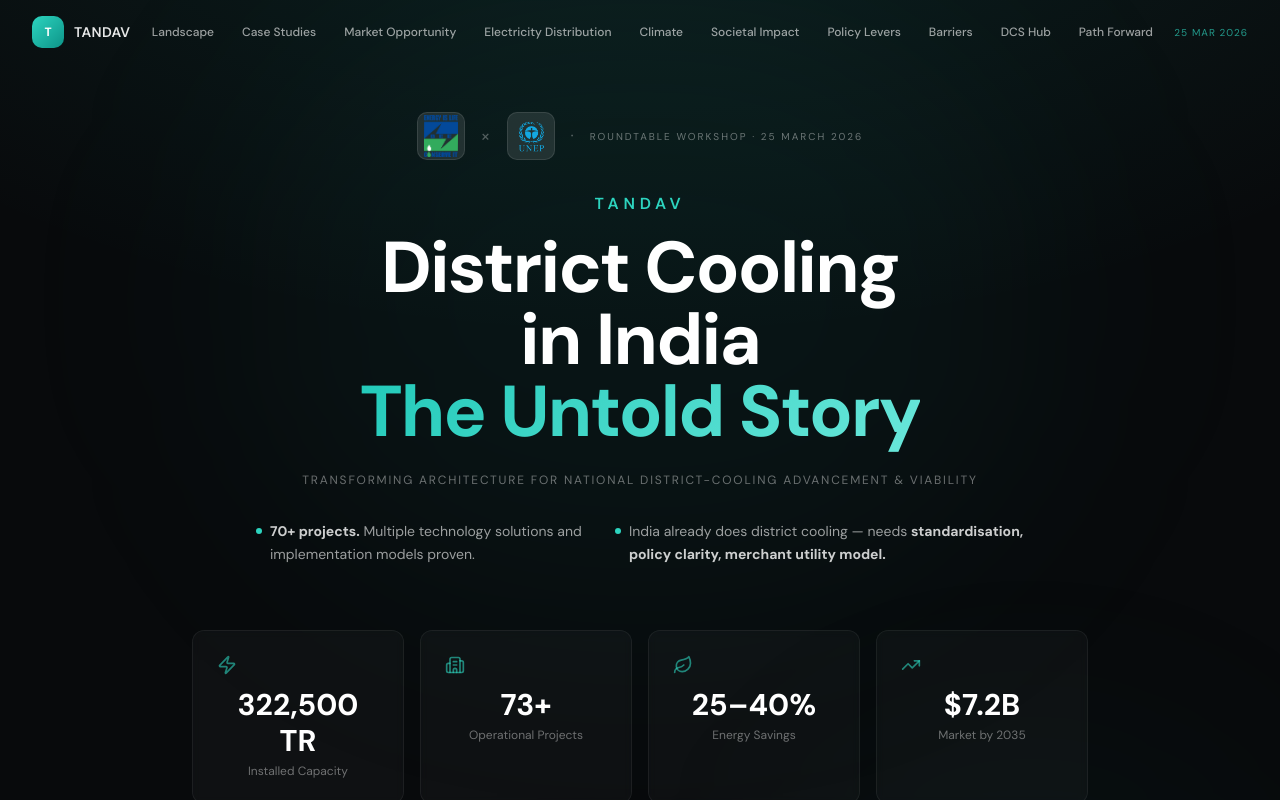
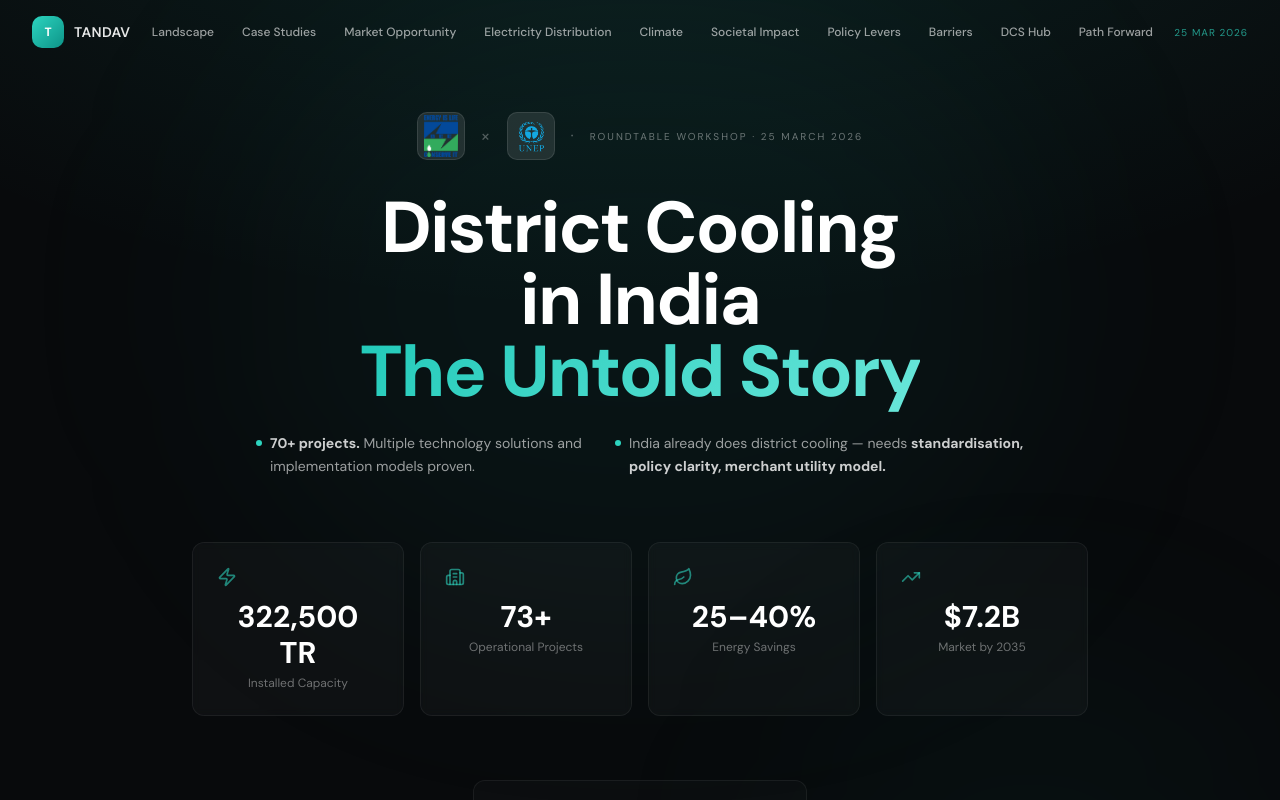
Before and after one commit to perlasudheer-rgb/TANDAV-DCS-India, a Next.js app: page / in a window 1280 px wide. Shown: the top 800 px of the page. Built offline with nearby package versions, Linux system fonts and the light colour scheme.

Commit message:
Move TANDAV reveal from Hero to DCS Hub section

```diff
--- a/src/components/sections/DCSHub.tsx
+++ b/src/components/sections/DCSHub.tsx
@@ -62,12 +62,6 @@ export default function DCSHub() {
           transition={{ duration: 0.7 }}
           className="mb-16 text-center"
         >
-          <span
-            data-design-id="hub-label"
-            className="text-[10px] tracking-[0.25em] uppercase text-teal-400 font-semibold mb-3 block"
-          >
-            TANDAV
-          </span>
           <h2
             data-design-id="hub-title"
             className="section-title text-white mb-4 mx-auto"
@@ -76,13 +70,34 @@ export default function DCSHub() {
             <br />
             <span className="text-gradient">DCS Hub</span>
           </h2>
+          <motion.div
+            data-design-id="hub-tandav-reveal"
+            initial={{ opacity: 0, scale: 0.95 }}
+            whileInView={{ opacity: 1, scale: 1 }}
+            viewport={{ once: true }}
+            transition={{ delay: 0.3, duration: 0.8 }}
+            className="inline-block rounded-xl border border-teal-400/20 bg-teal-400/[0.04] px-6 py-4 mb-6"
+          >
+            <span
+              data-design-id="hub-tandav-acronym"
+              className="text-lg md:text-xl font-bold tracking-[0.2em] text-teal-400 block mb-1"
+            >
+              TANDAV
+            </span>
+            <span
+              data-design-id="hub-tandav-fullform"
+              className="text-xs md:text-sm tracking-wide text-white/60"
+            >
+              Transforming Architecture for National District-Cooling
+              Advancement &amp; Viability
+            </span>
+          </motion.div>
           <p
             data-design-id="hub-subtitle"
             className="section-subtitle mx-auto text-center"
           >
-            Transforming Architecture for National District-cooling Advancement
-            & Viability — a dedicated platform by UNEP and World Bank to
-            catalyse India&apos;s district cooling market.
+            A dedicated platform by UNEP and World Bank to catalyse India&apos;s
+            district cooling market.
           </p>
         </motion.div>
 
--- a/src/components/sections/Hero.tsx
+++ b/src/components/sections/Hero.tsx
@@ -71,12 +71,6 @@ export default function Hero() {
             animate={{ opacity: 1, y: 0 }}
             transition={{ delay: 0.2, duration: 0.8 }}
           >
-            <h2
-              data-design-id="hero-tandav-label"
-              className="text-sm md:text-base font-semibold tracking-[0.3em] uppercase text-teal-400 mb-4"
-            >
-              TANDAV
-            </h2>
             <h1
               data-design-id="hero-title"
               className="text-4xl sm:text-5xl md:text-6xl lg:text-7xl font-bold tracking-tight leading-[1.08] mb-6"
@@ -87,13 +81,6 @@ export default function Hero() {
               <br />
               <span className="text-gradient">The Untold Story</span>
             </h1>
-            <p
-              data-design-id="hero-subtitle"
-              className="text-xs tracking-[0.15em] uppercase text-white/40 mb-8"
-            >
-              Transforming Architecture for National District-cooling
-              Advancement & Viability
-            </p>
           </motion.div>
 
           <motion.div
```
